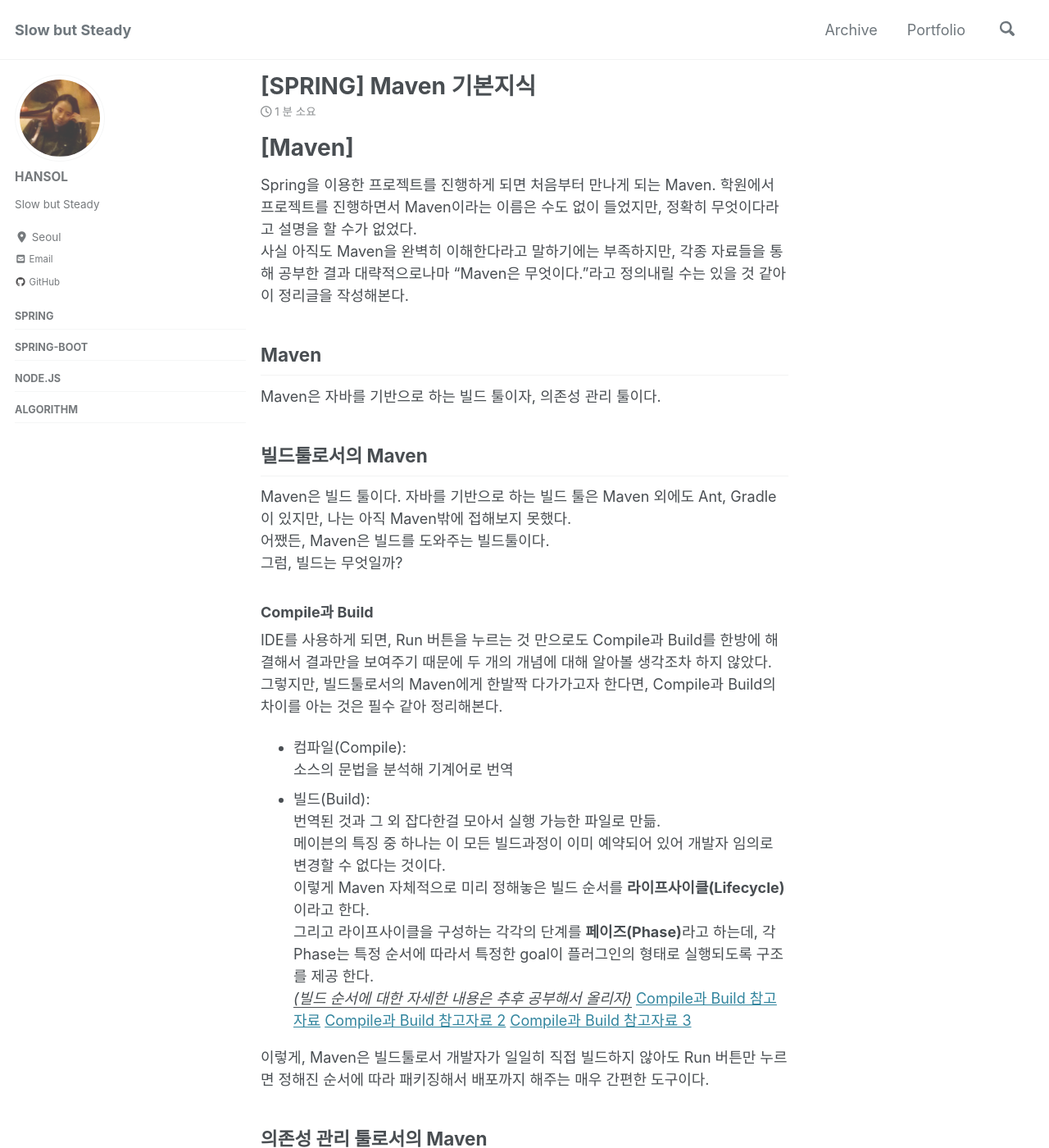
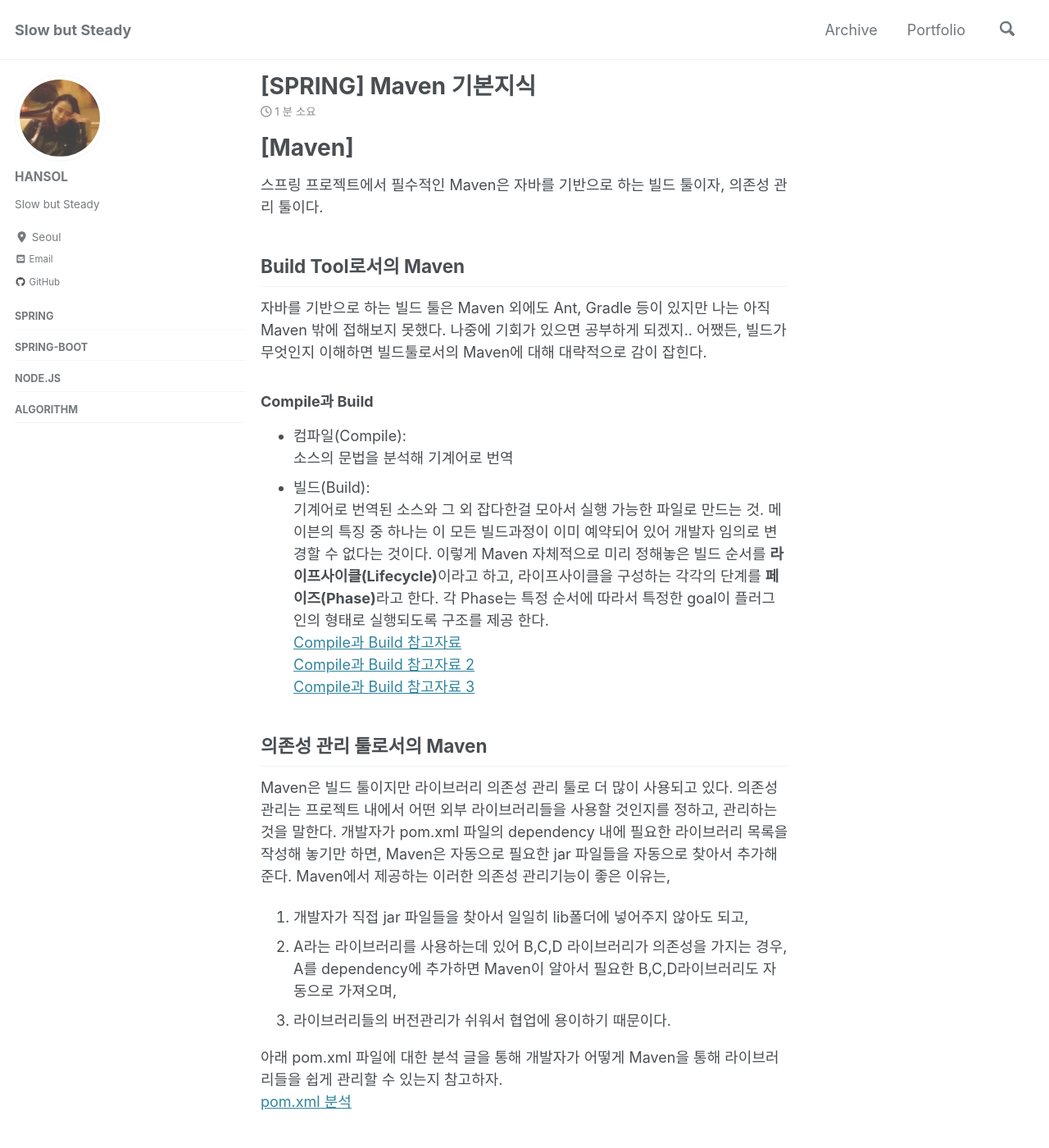
Before and after one commit to HANSOLKIM30/hansolkim30.github.io, a Jekyll site: the page built from _posts/2020-01-29-maven.md, in a window 1280 px wide and 1400 px high. Shown: the whole window at 82% size. Built offline with Jekyll 4.4.1, drawn with Linux system fonts in a browser that asks for light colours; cached includes are drawn as plain includes; nearby versions of some CDN libraries; some of the changed text lies outside the part shown.

Commit message:
내용 수정
내용 수정

```diff
--- a/_posts/2020-01-29-maven.md
+++ b/_posts/2020-01-29-maven.md
@@ -4,30 +4,24 @@ categories: SPRING
 date: 2020-01-29
 ---
 
+# [Maven]
+스프링 프로젝트에서 필수적인 Maven은 자바를 기반으로 하는 빌드 툴이자, 의존성 관리 툴이다.
 
-# [Maven]
-Spring을 이용한 프로젝트를 진행하게 되면 처음부터 만나게 되는 Maven. 학원에서 프로젝트를 진행하면서 Maven이라는 이름은 수도 없이 들었지만, 정확히 무엇이다라고 설명을 할 수가 없었다.<br>사실 아직도 Maven을 완벽히 이해한다라고 말하기에는 부족하지만, 각종 자료들을 통해 공부한 결과 대략적으로나마 "Maven은 무엇이다."라고 정의내릴 수는 있을 것 같아 이 정리글을 작성해본다.<br>
+## Build Tool로서의 Maven
+ 자바를 기반으로 하는 빌드 툴은 Maven 외에도  Ant,  Gradle 등이 있지만 나는 아직 Maven 밖에 접해보지 못했다. 나중에 기회가 있으면 공부하게 되겠지.. 어쨌든, 빌드가 무엇인지 이해하면 빌드툴로서의 Maven에 대해 대략적으로 감이 잡힌다.
 
-## Maven
-Maven은 자바를 기반으로 하는 빌드 툴이자, 의존성 관리 툴이다.
-
-##  빌드툴로서의 Maven
- Maven은 빌드 툴이다.  자바를 기반으로 하는 빌드 툴은 Maven 외에도  Ant,  Gradle이 있지만, 나는 아직 Maven밖에 접해보지 못했다. <br>어쨌든, Maven은 빌드를 도와주는 빌드툴이다.<br>그럼, 빌드는 무엇일까?
-
-###  Compile과 Build
-IDE를 사용하게 되면, Run 버튼을 누르는 것 만으로도 Compile과 Build를 한방에 해결해서 결과만을 보여주기 때문에 두 개의 개념에 대해 알아볼 생각조차 하지 않았다.<br>그렇지만, 빌드툴로서의 Maven에게 한발짝 다가가고자 한다면, Compile과 Build의 차이를 아는 것은 필수 같아 정리해본다.
-- 컴파일(Compile):<br> 소스의 문법을 분석해 기계어로 번역
-- 빌드(Build): <br>번역된 것과 그 외 잡다한걸 모아서 실행 가능한 파일로 만듦.<br>메이븐의 특징 중 하나는 이 모든 빌드과정이 이미 예약되어 있어 개발자 임의로 변경할 수 없다는 것이다.<br>이렇게 Maven 자체적으로 미리 정해놓은 빌드 순서를 **라이프사이클(Lifecycle)**이라고 한다. <br>그리고 라이프사이클을 구성하는 각각의 단계를 **페이즈(Phase)**라고 하는데, 각 Phase는 특정 순서에 따라서 특정한 goal이 플러그인의 형태로 실행되도록 구조를 제공 한다.<br>*<U>(빌드 순서에 대한 자세한 내용은 추후 공부해서 올리자)</U>*
-[Compile과 Build 참고자료](http://twinbraid.blogspot.com/2015/02/blog-post.html)
-[Compile과 Build 참고자료 2](https://sjh836.tistory.com/131)
+### Compile과 Build
+- 컴파일(Compile):<br>소스의 문법을 분석해 기계어로 번역
+- 빌드(Build):<br>기계어로 번역된 소스와 그 외 잡다한걸 모아서 실행 가능한 파일로 만드는 것. 메이븐의 특징 중 하나는 이 모든 빌드과정이 이미 예약되어 있어 개발자 임의로 변경할 수 없다는 것이다. 이렇게 Maven 자체적으로 미리 정해놓은 빌드 순서를 **라이프사이클(Lifecycle)**이라고 하고, 라이프사이클을 구성하는 각각의 단계를 **페이즈(Phase)**라고 한다. 각 Phase는 특정 순서에 따라서 특정한 goal이 플러그인의 형태로 실행되도록 구조를 제공 한다.<br>
+[Compile과 Build 참고자료](http://twinbraid.blogspot.com/2015/02/blog-post.html)<br>
+[Compile과 Build 참고자료 2](https://sjh836.tistory.com/131)<br>
 [Compile과 Build 참고자료 3](https://happyer16.tistory.com/entry/4-%EB%B9%8C%EB%93%9C%EB%8A%94-%EC%96%B4%EB%96%A4-%EB%B0%A9%EC%8B%9D%EC%9C%BC%EB%A1%9C-%EC%A7%84%ED%96%89%EB%90%98%EB%8A%94%EA%B0%80-%EB%A9%94%EC%9D%B4%EB%B8%90-%EB%9D%BC%EC%9D%B4%ED%94%84-%EC%82%AC%EC%9D%B4%ED%81%B4)
 
-이렇게, Maven은 빌드툴로서 개발자가 일일히 직접 빌드하지 않아도 Run 버튼만 누르면 정해진 순서에 따라 패키징해서 배포까지 해주는 매우 간편한 도구이다.
-
-##  의존성 관리 툴로서의 Maven
-Maven은 빌드 툴이지만 라이브러리 의존성 관리 툴로 더 많이 사용되고 있다. <br>의존성 관리는 프로젝트 내에서 어떤 외부 라이브러리들을 사용할 것인지를 정하고, 관리하는 것을 말한다. <br>개발자가  pom.xml 파일의 dependency 내에 필요한 라이브러리 목록을 작성해 놓기만 하면,  Maven은 자동으로 필요한 jar 파일들을 자동으로 찾아서 추가해준다.<br>Maven에서 제공하는 이러한 의존성 관리기능이 좋은 이유는,
+## 의존성 관리 툴로서의 Maven
+Maven은 빌드 툴이지만 라이브러리 의존성 관리 툴로 더 많이 사용되고 있다. 의존성 관리는 프로젝트 내에서 어떤 외부 라이브러리들을 사용할 것인지를 정하고, 관리하는 것을 말한다. 개발자가  pom.xml 파일의 dependency 내에 필요한 라이브러리 목록을 작성해 놓기만 하면,  Maven은 자동으로 필요한 jar 파일들을 자동으로 찾아서 추가해준다. Maven에서 제공하는 이러한 의존성 관리기능이 좋은 이유는,
 1. 개발자가 직접 jar 파일들을 찾아서 일일히 lib폴더에 넣어주지 않아도 되고,
 2. A라는 라이브러리를 사용하는데 있어 B,C,D 라이브러리가 의존성을 가지는 경우, A를 dependency에 추가하면 Maven이 알아서 필요한 B,C,D라이브러리도 자동으로 가져오며,
 3. 라이브러리들의 버전관리가 쉬워서 협업에 용이하기 때문이다.
 
-이렇게 Maven을 이용하게 되면 개발자는 스프링 프레임워크에 필요하거나 프로젝트 진행에 있어서 필요한 라이브러리들을 쉽고 간편하게 관리할 수 있다.<br> [참고자료: pom.xml 분석](https://jeong-pro.tistory.com/168)<br>
+아래 pom.xml 파일에 대한 분석 글을 통해 개발자가 어떻게 Maven을 통해 라이브러리들을 쉽게 관리할 수 있는지 참고하자.<br>
+[pom.xml 분석](https://jeong-pro.tistory.com/168)
```
Also changed, not shown: _posts/2020-01-25-framework.md (+1 -4 lines).
